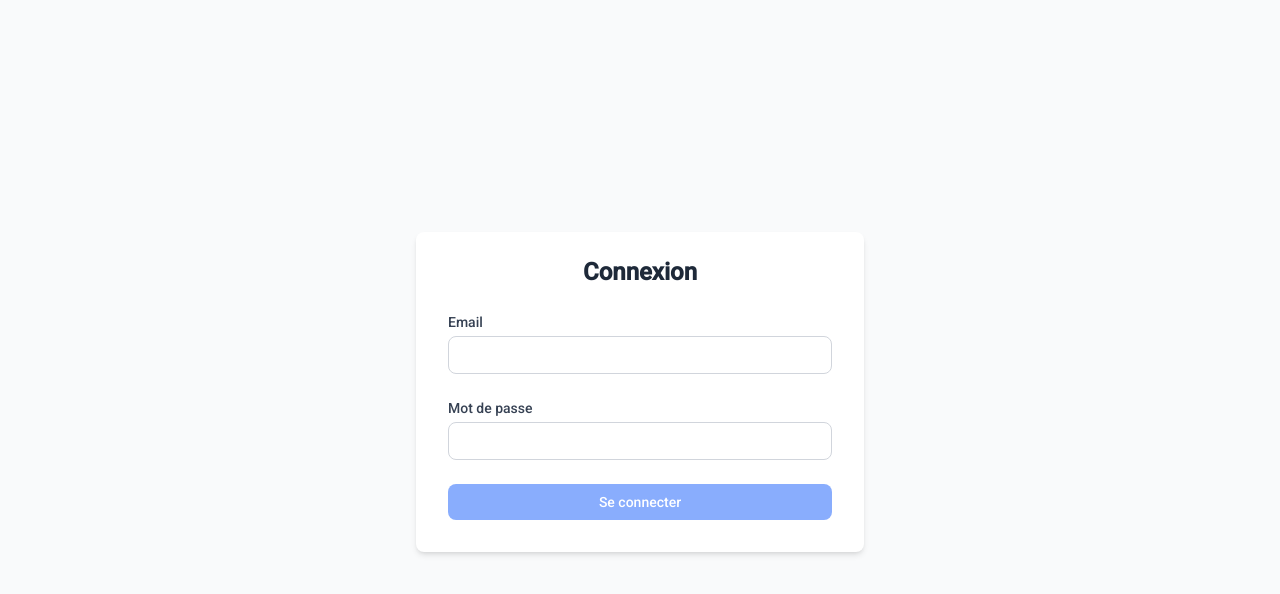
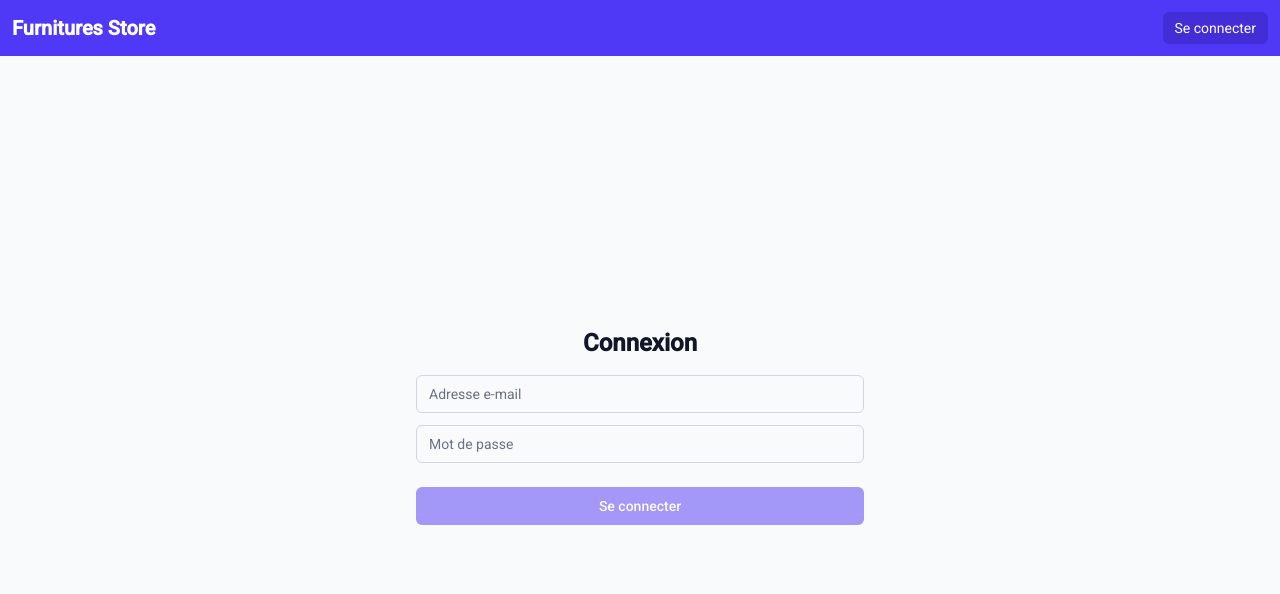
Before and after one commit to WernerWlff/Projet_Vente_de_meubles_Front, an Angular app in the folder Furniture_Store/: page /login in a window 1280 px wide. Shown: the top 594 px of the page. Built offline with nearby package versions, Linux system fonts and the light colour scheme.

Commit message:
add: RouterModule to the Login to redirect to the frontPage when we are connected
fix: html of the login page, it also contain the navbar made for the frontPage

```diff
--- a/Furniture_Store/src/app/components/login/login.html
+++ b/Furniture_Store/src/app/components/login/login.html
@@ -1,46 +1,78 @@
-<main class="min-h-screen flex items-center justify-center bg-gray-50 p-4">
-  <div class="w-full max-w-md">
-    <div class="bg-white shadow-md rounded-lg px-8 pt-6 pb-8 mb-4">
-      <h1 class="text-2xl font-bold text-center text-gray-800 mb-6">Connexion</h1>
-      <form [formGroup]="loginForm" (ngSubmit)="onSubmit()" class="space-y-6">
-        <div>
-          <label for="email" class="block text-sm font-medium text-gray-700 mb-1">Email</label>
+<nav class="bg-indigo-600 text-white p-3 shadow-md">
+  <div class="container mx-auto flex justify-between items-center">
+    <div class="text-xl font-bold">Furnitures Store</div>
+    <a
+      [routerLink]="['/login']"
+      class="px-3 py-1.5 text-sm bg-indigo-700 hover:bg-indigo-800 rounded-md transition-colors"
+    >
+      Se connecter
+    </a>
+  </div>
+</nav>
+
+<div class="min-h-[calc(100vh-60px)] flex items-center justify-center bg-gray-50 py-4 px-4 sm:px-6 lg:px-8">
+  <div class="w-full max-w-md space-y-4">
+    <div>
+      <h2 class="text-center text-2xl font-extrabold text-gray-900">
+        Connexion
+      </h2>
+    </div>
+
+    <div *ngIf="errorMessage" class="bg-red-100 border border-red-400 text-red-700 px-4 py-2 text-sm rounded relative">
+      <span class="block sm:inline">{{ errorMessage }}</span>
+    </div>
+
+    <form [formGroup]="loginForm" class="space-y-4" (ngSubmit)="onSubmit()">
+      <div class="space-y-3">
+        <div class="space-y-1">
+          <label for="email-address" class="sr-only">Adresse e-mail</label>
           <input
+            id="email-address"
+            name="email"
             type="email"
-            id="email"
             formControlName="email"
-            class="w-full px-4 py-2 border border-gray-300 rounded-lg focus:ring-2 focus:ring-blue-500 focus:border-transparent outline-none transition duration-200"
+            required
+            class="appearance-none relative block w-full px-3 py-2 border border-gray-300 placeholder-gray-500 text-gray-900 rounded-md focus:outline-none focus:ring-indigo-500 focus:border-indigo-500 text-sm"
+            placeholder="Adresse e-mail"
           />
-          <div *ngIf="loginForm.get('email')?.invalid && loginForm.get('email')?.touched" class="mt-1 text-sm text-red-500">
-            Email invalide
+          <div *ngIf="loginForm.get('email')?.invalid && (loginForm.get('email')?.dirty || loginForm.get('email')?.touched)" class="text-red-500 text-xs">
+            L'adresse e-mail est requise.
           </div>
         </div>
 
-        <div>
-          <label for="password" class="block text-sm font-medium text-gray-700 mb-1">Mot de passe</label>
+        <div class="space-y-1">
+          <label for="password" class="sr-only">Mot de passe</label>
           <input
+            id="password"
+            name="password"
             type="password"
-            id="password"
             formControlName="password"
-            class="w-full px-4 py-2 border border-gray-300 rounded-lg focus:ring-2 focus:ring-blue-500 focus:border-transparent outline-none transition duration-200"
+            required
+            class="appearance-none relative block w-full px-3 py-2 border border-gray-300 placeholder-gray-500 text-gray-900 rounded-md focus:outline-none focus:ring-indigo-500 focus:border-indigo-500 text-sm"
+            placeholder="Mot de passe"
           />
-          <div *ngIf="loginForm.get('password')?.invalid && loginForm.get('password')?.touched" class="mt-1 text-sm text-red-500">
-            Mot de passe requis
+          <div *ngIf="loginForm.get('password')?.invalid && (loginForm.get('password')?.dirty || loginForm.get('password')?.touched)" class="text-red-500 text-xs">
+            Le mot de passe est requis.
           </div>
         </div>
+      </div>
 
+      <div class="pt-2">
         <button
           type="submit"
           [disabled]="loginForm.invalid || loading"
-          class="w-full bg-blue-600 hover:bg-blue-700 text-white font-medium py-2 px-4 rounded-lg focus:outline-none focus:ring-2 focus:ring-blue-500 focus:ring-offset-2 transition duration-200 disabled:opacity-50 disabled:cursor-not-allowed"
+          class="group relative w-full flex justify-center py-2 px-4 border border-transparent text-sm font-medium rounded-md text-white bg-indigo-600 hover:bg-indigo-700 focus:outline-none focus:ring-2 focus:ring-offset-2 focus:ring-indigo-500 disabled:opacity-50 disabled:cursor-not-allowed"
         >
-          Se connecter
+          <span *ngIf="!loading">Se connecter</span>
+          <span *ngIf="loading" class="flex items-center justify-center">
+            <svg class="animate-spin -ml-1 mr-2 h-4 w-4 text-white" xmlns="http://www.w3.org/2000/svg" fill="none" viewBox="0 0 24 24">
+              <circle class="opacity-25" cx="12" cy="12" r="10" stroke="currentColor" stroke-width="4"></circle>
+              <path class="opacity-75" fill="currentColor" d="M4 12a8 8 0 018-8V0C5.373 0 0 5.373 0 12h4zm2 5.291A7.962 7.962 0 014 12H0c0 3.042 1.135 5.824 3 7.938l3-2.647z"></path>
+            </svg>
+            Connexion en cours...
+          </span>
         </button>
-
-        <div *ngIf="errorMessage" class="text-center text-sm text-red-500">
-          {{ errorMessage }}
-        </div>
-      </form>
-    </div>
+      </div>
+    </form>
   </div>
-</main>
+</div>
--- a/Furniture_Store/src/app/components/login/login.ts
+++ b/Furniture_Store/src/app/components/login/login.ts
@@ -1,12 +1,12 @@
 import { Component } from '@angular/core';
 import { CommonModule } from '@angular/common';
 import { FormBuilder, FormGroup, ReactiveFormsModule, Validators } from '@angular/forms';
-import { Router } from '@angular/router';
+import { Router, RouterModule } from '@angular/router';
 import { AuthService } from '../../services/auth';
 
 @Component({
   selector: 'app-login',
-  imports: [CommonModule, ReactiveFormsModule],
+  imports: [CommonModule, ReactiveFormsModule, RouterModule],
   templateUrl: './login.html',
   styleUrls: ['./login.css'],
 })
```
Also changed, not shown: Furniture_Store/src/app/components/front-page/front-page.html (+0 -7 lines).
